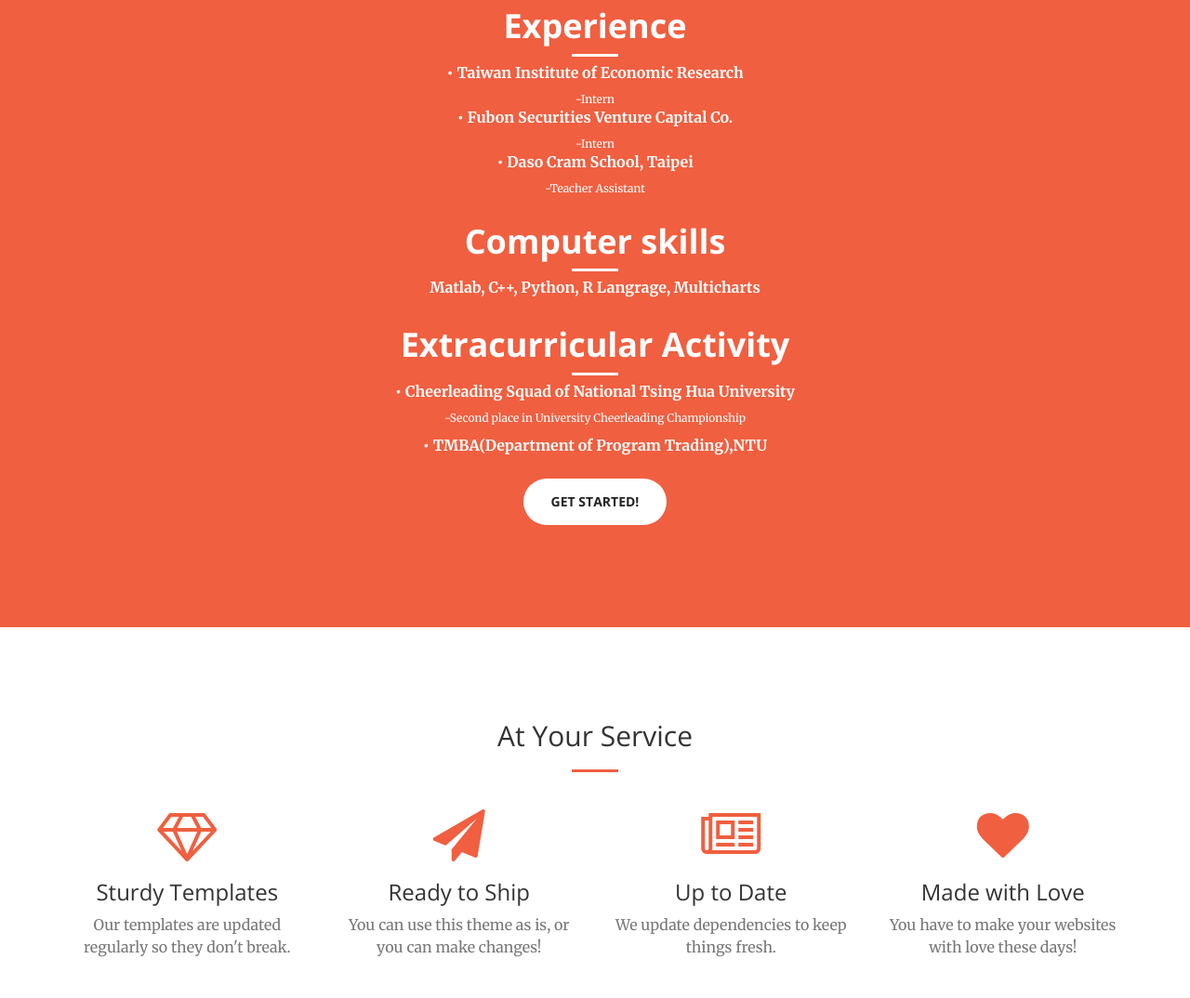
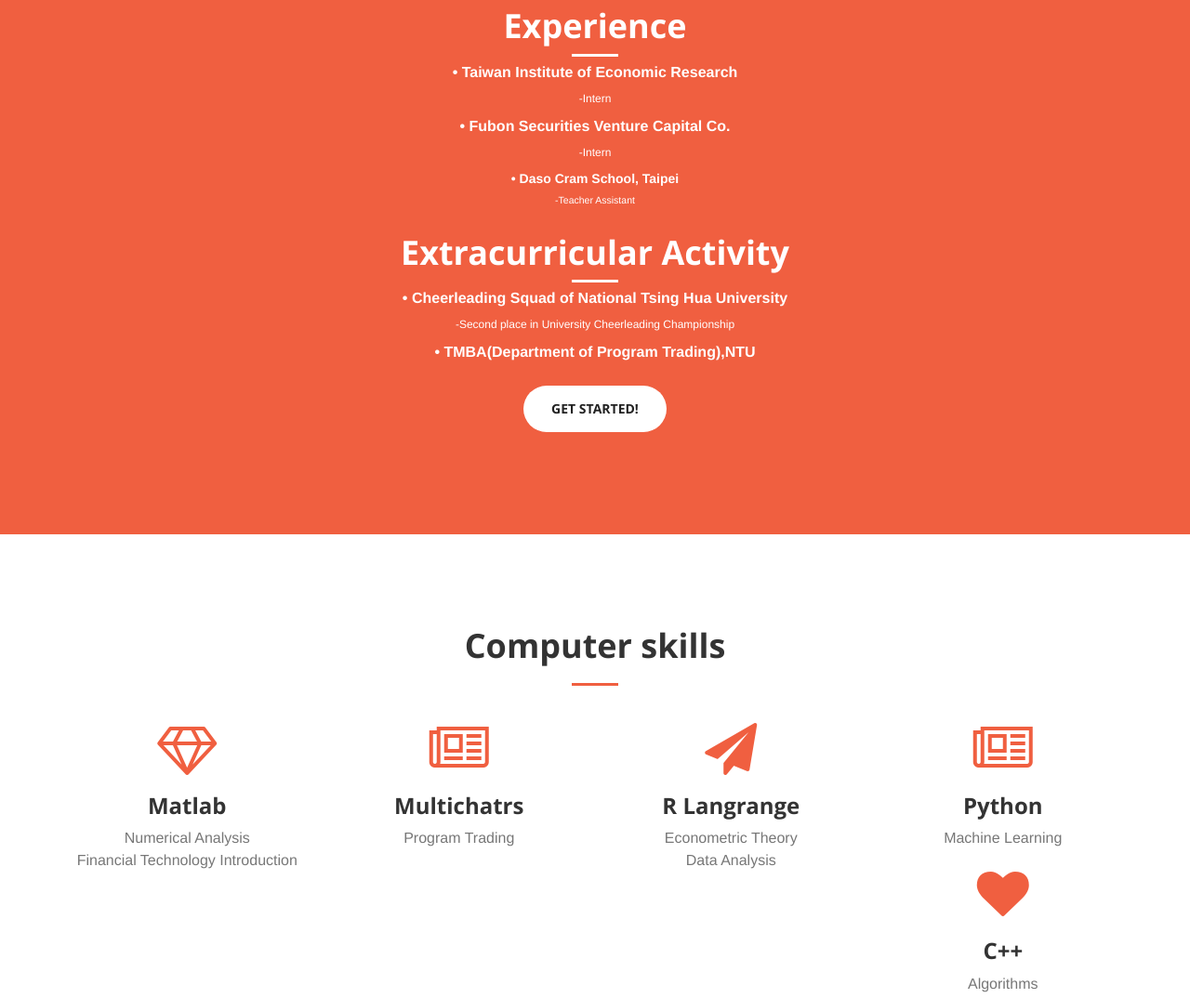
Before and after one commit to k19111991/Homepage, a website: page index.html in a window 1280 px wide. Shown: the part 892-1966 px from the top of the page at 93% size. Drawn offline with nearby package versions, Linux system fonts and the light colour scheme; a web font is replaced by a local one.

Commit message:
12/6 oooo

```diff
--- /dev/null
+++ b/css/font-style.css
@@ -0,0 +1,256 @@
+/* cyrillic-ext */
+@font-face {
+  font-family: 'Merriweather';
+  font-style: normal;
+  font-weight: 300;
+  src: local('Merriweather Light'), local('Merriweather-Light'), url(https://fonts.gstatic.com/s/merriweather/v13/ZvcMqxEwPfh2qDWBPxn6nrpPmMW7T3WCII-UZW2GGCw.woff2) format('woff2');
+  unicode-range: U+0460-052F, U+20B4, U+2DE0-2DFF, U+A640-A69F;
+}
+/* cyrillic */
+@font-face {
+  font-family: 'Merriweather';
+  font-style: normal;
+  font-weight: 300;
+  src: local('Merriweather Light'), local('Merriweather-Light'), url(https://fonts.gstatic.com/s/merriweather/v13/ZvcMqxEwPfh2qDWBPxn6nqAAODQ6hKuKTT6yBk7tJss.woff2) format('woff2');
+  unicode-range: U+0400-045F, U+0490-0491, U+04B0-04B1, U+2116;
+}
+/* latin-ext */
+@font-face {
+  font-family: 'Merriweather';
+  font-style: normal;
+  font-weight: 300;
+  src: local('Merriweather Light'), local('Merriweather-Light'), url(https://fonts.gstatic.com/s/merriweather/v13/ZvcMqxEwPfh2qDWBPxn6nhLwFvNxpkIoVzlXSkPSYkA.woff2) format('woff2');
+  unicode-range: U+0100-024F, U+1E00-1EFF, U+20A0-20AB, U+20AD-20CF, U+2C60-2C7F, U+A720-A7FF;
+}
+/* latin */
+@font-face {
+  font-family: 'Merriweather';
+  font-style: normal;
+  font-weight: 300;
+  src: local('Merriweather Light'), local('Merriweather-Light'), url(https://fonts.gstatic.com/s/merriweather/v13/ZvcMqxEwPfh2qDWBPxn6nk4GofcKVZz6wtzX_QUIqsI.woff2) format('woff2');
+  unicode-range: U+0000-00FF, U+0131, U+0152-0153, U+02C6, U+02DA, U+02DC, U+2000-206F, U+2074, U+20AC, U+2212, U+2215, U+E0FF, U+EFFD, U+F000;
+}
+/* cyrillic-ext */
+@font-face {
+  font-family: 'Merriweather';
+  font-style: normal;
+  font-weight: 400;
+  src: local('Merriweather'), local('Merriweather-Regular'), url(https://fonts.gstatic.com/s/merriweather/v13/RFda8w1V0eDZheqfcyQ4EK-j2U0lmluP9RWlSytm3ho.woff2) format('woff2');
+  unicode-range: U+0460-052F, U+20B4, U+2DE0-2DFF, U+A640-A69F;
+}
+/* cyrillic */
+@font-face {
+  font-family: 'Merriweather';
+  font-style: normal;
+  font-weight: 400;
+  src: local('Merriweather'), local('Merriweather-Regular'), url(https://fonts.gstatic.com/s/merriweather/v13/RFda8w1V0eDZheqfcyQ4EJX5f-9o1vgP2EXwfjgl7AY.woff2) format('woff2');
+  unicode-range: U+0400-045F, U+0490-0491, U+04B0-04B1, U+2116;
+}
+/* latin-ext */
+@font-face {
+  font-family: 'Merriweather';
+  font-style: normal;
+  font-weight: 400;
+  src: local('Merriweather'), local('Merriweather-Regular'), url(https://fonts.gstatic.com/s/merriweather/v13/RFda8w1V0eDZheqfcyQ4ED0LW-43aMEzIO6XUTLjad8.woff2) format('woff2');
+  unicode-range: U+0100-024F, U+1E00-1EFF, U+20A0-20AB, U+20AD-20CF, U+2C60-2C7F, U+A720-A7FF;
+}
+/* latin */
+@font-face {
+  font-family: 'Merriweather';
+  font-style: normal;
+  font-weight: 400;
+  src: local('Merriweather'), local('Merriweather-Regular'), url(https://fonts.gstatic.com/s/merriweather/v13/RFda8w1V0eDZheqfcyQ4EOgdm0LZdjqr5-oayXSOefg.woff2) format('woff2');
+  unicode-range: U+0000-00FF, U+0131, U+0152-0153, U+02C6, U+02DA, U+02DC, U+2000-206F, U+2074, U+20AC, U+2212, U+2215, U+E0FF, U+EFFD, U+F000;
+}
+/* cyrillic-ext */
+@font-face {
+  font-family: 'Merriweather';
+  font-style: normal;
+  font-weight: 700;
+  src: local('Merriweather Bold'), local('Merriweather-Bold'), url(https://fonts.gstatic.com/s/merriweather/v13/ZvcMqxEwPfh2qDWBPxn6nrPaLDTSXeXFRL0dx0NiHII.woff2) format('woff2');
+  unicode-range: U+0460-052F, U+20B4, U+2DE0-2DFF, U+A640-A69F;
+}
+/* cyrillic */
+@font-face {
+  font-family: 'Merriweather';
+  font-style: normal;
+  font-weight: 700;
+  src: local('Merriweather Bold'), local('Merriweather-Bold'), url(https://fonts.gstatic.com/s/merriweather/v13/ZvcMqxEwPfh2qDWBPxn6ntkZ6ofoXFVR94fBb90XSvU.woff2) format('woff2');
+  unicode-range: U+0400-045F, U+0490-0491, U+04B0-04B1, U+2116;
+}
+/* latin-ext */
+@font-face {
+  font-family: 'Merriweather';
+  font-style: normal;
+  font-weight: 700;
+  src: local('Merriweather Bold'), local('Merriweather-Bold'), url(https://fonts.gstatic.com/s/merriweather/v13/ZvcMqxEwPfh2qDWBPxn6nuIaMZP5eRGvEWe_CNIU_oY.woff2) format('woff2');
+  unicode-range: U+0100-024F, U+1E00-1EFF, U+20A0-20AB, U+20AD-20CF, U+2C60-2C7F, U+A720-A7FF;
+}
+/* latin */
+@font-face {
+  font-family: 'Merriweather';
+  font-style: normal;
+  font-weight: 700;
+  src: local('Merriweather Bold'), local('Merriweather-Bold'), url(https://fonts.gstatic.com/s/merriweather/v13/ZvcMqxEwPfh2qDWBPxn6nnNuWYKPzoeKl5tYj8yhly0.woff2) format('woff2');
+  unicode-range: U+0000-00FF, U+0131, U+0152-0153, U+02C6, U+02DA, U+02DC, U+2000-206F, U+2074, U+20AC, U+2212, U+2215, U+E0FF, U+EFFD, U+F000;
+}
+/* cyrillic-ext */
+@font-face {
+  font-family: 'Merriweather';
+  font-style: normal;
+  font-weight: 900;
+  src: local('Merriweather Black'), local('Merriweather-Black'), url(https://fonts.gstatic.com/s/merriweather/v13/ZvcMqxEwPfh2qDWBPxn6npRmMktGnN9fECZcESJ2wdY.woff2) format('woff2');
+  unicode-range: U+0460-052F, U+20B4, U+2DE0-2DFF, U+A640-A69F;
+}
+/* cyrillic */
+@font-face {
+  font-family: 'Merriweather';
+  font-style: normal;
+  font-weight: 900;
+  src: local('Merriweather Black'), local('Merriweather-Black'), url(https://fonts.gstatic.com/s/merriweather/v13/ZvcMqxEwPfh2qDWBPxn6nhYk6kXjxbl9hCl_j54B6tY.woff2) format('woff2');
+  unicode-range: U+0400-045F, U+0490-0491, U+04B0-04B1, U+2116;
+}
+/* latin-ext */
+@font-face {
+  font-family: 'Merriweather';
+  font-style: normal;
+  font-weight: 900;
+  src: local('Merriweather Black'), local('Merriweather-Black'), url(https://fonts.gstatic.com/s/merriweather/v13/ZvcMqxEwPfh2qDWBPxn6nu8B3NNHiE7lEpFTE0KxUWk.woff2) format('woff2');
+  unicode-range: U+0100-024F, U+1E00-1EFF, U+20A0-20AB, U+20AD-20CF, U+2C60-2C7F, U+A720-A7FF;
+}
+/* latin */
+@font-face {
+  font-family: 'Merriweather';
+  font-style: normal;
+  font-weight: 900;
+  src: local('Merriweather Black'), local('Merriweather-Black'), url(https://fonts.gstatic.com/s/merriweather/v13/ZvcMqxEwPfh2qDWBPxn6ntDLwwZd-mS_8JqJ_KGXwxs.woff2) format('woff2');
+  unicode-range: U+0000-00FF, U+0131, U+0152-0153, U+02C6, U+02DA, U+02DC, U+2000-206F, U+2074, U+20AC, U+2212, U+2215, U+E0FF, U+EFFD, U+F000;
+}
+/* cyrillic-ext */
+@font-face {
+  font-family: 'Merriweather';
+  font-style: italic;
+  font-weight: 300;
+  src: local('Merriweather Light Italic'), local('Merriweather-LightItalic'), url(https://fonts.gstatic.com/s/merriweather/v13/EYh7Vl4ywhowqULgRdYwIFvxabc8-Ua_u_bDyl2V6ao.woff2) format('woff2');
+  unicode-range: U+0460-052F, U+20B4, U+2DE0-2DFF, U+A640-A69F;
+}
+/* cyrillic */
+@font-face {
+  font-family: 'Merriweather';
+  font-style: italic;
+  font-weight: 300;
+  src: local('Merriweather Light Italic'), local('Merriweather-LightItalic'), url(https://fonts.gstatic.com/s/merriweather/v13/EYh7Vl4ywhowqULgRdYwII_1JgVyIQZ7vlaYT5eo8zo.woff2) format('woff2');
+  unicode-range: U+0400-045F, U+0490-0491, U+04B0-04B1, U+2116;
+}
+/* latin-ext */
+@font-face {
+  font-family: 'Merriweather';
+  font-style: italic;
+  font-weight: 300;
+  src: local('Merriweather Light Italic'), local('Merriweather-LightItalic'), url(https://fonts.gstatic.com/s/merriweather/v13/EYh7Vl4ywhowqULgRdYwIJpID8tihKRMKfpfDQ5OzSE.woff2) format('woff2');
+  unicode-range: U+0100-024F, U+1E00-1EFF, U+20A0-20AB, U+20AD-20CF, U+2C60-2C7F, U+A720-A7FF;
+}
+/* latin */
+@font-face {
+  font-family: 'Merriweather';
+  font-style: italic;
+  font-weight: 300;
+  src: local('Merriweather Light Italic'), local('Merriweather-LightItalic'), url(https://fonts.gstatic.com/s/merriweather/v13/EYh7Vl4ywhowqULgRdYwIHM1hBkL4m68a-ReB_y0NYc.woff2) format('woff2');
+  unicode-range: U+0000-00FF, U+0131, U+0152-0153, U+02C6, U+02DA, U+02DC, U+2000-206F, U+2074, U+20AC, U+2212, U+2215, U+E0FF, U+EFFD, U+F000;
+}
+/* cyrillic-ext */
+@font-face {
+  font-family: 'Merriweather';
+  font-style: italic;
+  font-weight: 400;
+  src: local('Merriweather Italic'), local('Merriweather-Italic'), url(https://fonts.gstatic.com/s/merriweather/v13/So5lHxHT37p2SS4-t60SlJX7FfjVuZf3W7tKvrYzIk8.woff2) format('woff2');
+  unicode-range: U+0460-052F, U+20B4, U+2DE0-2DFF, U+A640-A69F;
+}
+/* cyrillic */
+@font-face {
+  font-family: 'Merriweather';
+  font-style: italic;
+  font-weight: 400;
+  src: local('Merriweather Italic'), local('Merriweather-Italic'), url(https://fonts.gstatic.com/s/merriweather/v13/So5lHxHT37p2SS4-t60SlOb988d5RHZc66psPc8fYGQ.woff2) format('woff2');
+  unicode-range: U+0400-045F, U+0490-0491, U+04B0-04B1, U+2116;
+}
+/* latin-ext */
+@font-face {
+  font-family: 'Merriweather';
+  font-style: italic;
+  font-weight: 400;
+  src: local('Merriweather Italic'), local('Merriweather-Italic'), url(https://fonts.gstatic.com/s/merriweather/v13/So5lHxHT37p2SS4-t60SlMAbIeegqMtwkwn2ZHUR4Nk.woff2) format('woff2');
+  unicode-range: U+0100-024F, U+1E00-1EFF, U+20A0-20AB, U+20AD-20CF, U+2C60-2C7F, U+A720-A7FF;
+}
+/* latin */
+@font-face {
+  font-family: 'Merriweather';
+  font-style: italic;
+  font-weight: 400;
+  src: local('Merriweather Italic'), local('Merriweather-Italic'), url(https://fonts.gstatic.com/s/merriweather/v13/So5lHxHT37p2SS4-t60SlBMBlNeli-0RcAdOFWWLdxQ.woff2) format('woff2');
+  unicode-range: U+0000-00FF, U+0131, U+0152-0153, U+02C6, U+02DA, U+02DC, U+2000-206F, U+2074, U+20AC, U+2212, U+2215, U+E0FF, U+EFFD, U+F000;
+}
+/* cyrillic-ext */
+@font-face {
+  font-family: 'Merriweather';
+  font-style: italic;
+  font-weight: 700;
+  src: local('Merriweather Bold Italic'), local('Merriweather-BoldItalic'), url(https://fonts.gstatic.com/s/merriweather/v13/EYh7Vl4ywhowqULgRdYwIEVUTRPtBn3BSc_rW_ryx7U.woff2) format('woff2');
+  unicode-range: U+0460-052F, U+20B4, U+2DE0-2DFF, U+A640-A69F;
+}
+/* cyrillic */
+@font-face {
+  font-family: 'Merriweather';
+  font-style: italic;
+  font-weight: 700;
+  src: local('Merriweather Bold Italic'), local('Merriweather-BoldItalic'), url(https://fonts.gstatic.com/s/merriweather/v13/EYh7Vl4ywhowqULgRdYwIDaggPqPUlqZtH2DnDrcMQE.woff2) format('woff2');
+  unicode-range: U+0400-045F, U+0490-0491, U+04B0-04B1, U+2116;
+}
+/* latin-ext */
+@font-face {
+  font-family: 'Merriweather';
+  font-style: italic;
+  font-weight: 700;
+  src: local('Merriweather Bold Italic'), local('Merriweather-BoldItalic'), url(https://fonts.gstatic.com/s/merriweather/v13/EYh7Vl4ywhowqULgRdYwIOR3LJ09PnibSpWhv21tZ8w.woff2) format('woff2');
+  unicode-range: U+0100-024F, U+1E00-1EFF, U+20A0-20AB, U+20AD-20CF, U+2C60-2C7F, U+A720-A7FF;
+}
+/* latin */
+@font-face {
+  font-family: 'Merriweather';
+  font-style: italic;
+  font-weight: 700;
+  src: local('Merriweather Bold Italic'), local('Merriweather-BoldItalic'), url(https://fonts.gstatic.com/s/merriweather/v13/EYh7Vl4ywhowqULgRdYwIEcqRxak6Wc5LUVz-l064SE.woff2) format('woff2');
+  unicode-range: U+0000-00FF, U+0131, U+0152-0153, U+02C6, U+02DA, U+02DC, U+2000-206F, U+2074, U+20AC, U+2212, U+2215, U+E0FF, U+EFFD, U+F000;
+}
+/* cyrillic-ext */
+@font-face {
+  font-family: 'Merriweather';
+  font-style: italic;
+  font-weight: 900;
+  src: local('Merriweather Black Italic'), local('Merriweather-BlackItalic'), url(https://fonts.gstatic.com/s/merriweather/v13/EYh7Vl4ywhowqULgRdYwICR62gPmgX9pXMEmx1A9y0c.woff2) format('woff2');
+  unicode-range: U+0460-052F, U+20B4, U+2DE0-2DFF, U+A640-A69F;
+}
+/* cyrillic */
+@font-face {
+  font-family: 'Merriweather';
+  font-style: italic;
+  font-weight: 900;
+  src: local('Merriweather Black Italic'), local('Merriweather-BlackItalic'), url(https://fonts.gstatic.com/s/merriweather/v13/EYh7Vl4ywhowqULgRdYwIMbbw6pOSxajs_BxQ1hzVho.woff2) format('woff2');
+  unicode-range: U+0400-045F, U+0490-0491, U+04B0-04B1, U+2116;
+}
+/* latin-ext */
+@font-face {
+  font-family: 'Merriweather';
+  font-style: italic;
+  font-weight: 900;
+  src: local('Merriweather Black Italic'), local('Merriweather-BlackItalic'), url(https://fonts.gstatic.com/s/merriweather/v13/EYh7Vl4ywhowqULgRdYwIOSQfM42FHfzkXTnQR6vRvg.woff2) format('woff2');
+  unicode-range: U+0100-024F, U+1E00-1EFF, U+20A0-20AB, U+20AD-20CF, U+2C60-2C7F, U+A720-A7FF;
+}
+/* latin */
+@font-face {
+  font-family: 'Merriweather';
+  font-style: italic;
+  font-weight: 900;
+  src: local('Merriweather Black Italic'), local('Merriweather-BlackItalic'), url(https://fonts.gstatic.com/s/merriweather/v13/EYh7Vl4ywhowqULgRdYwIN4rWrnaUG5GaGDO0TOZR8c.woff2) format('woff2');
+  unicode-range: U+0000-00FF, U+0131, U+0152-0153, U+02C6, U+02DA, U+02DC, U+2000-206F, U+2074, U+20AC, U+2212, U+2215, U+E0FF, U+EFFD, U+F000;
+}
--- a/index.html
+++ b/index.html
@@ -16,9 +16,8 @@
 
     <!-- Custom Fonts -->
     <link href="vendor/font-awesome/css/font-awesome.min.css" rel="stylesheet" type="text/css">
-    <link href='https://fonts.googleapis.com/css?family=Open+Sans:300italic,400italic,600italic,700italic,800italic,400,300,600,700,800' rel='stylesheet' type='text/css'>
-    <link href='https://fonts.googleapis.com/css?family=Merriweather:400,300,300italic,400italic,700,700italic,900,900italic' rel='stylesheet' type='text/css'>
-
+    <link href="css/font.style.css" rel="stylesheet" type="text/css">
+    <link href="css/font-style.css" rel="stylesheet" type="text/css">
     <!-- Plugin CSS -->
     <link href="vendor/magnific-popup/magnific-popup.css" rel="stylesheet">
 
@@ -50,13 +49,13 @@
             <div class="collapse navbar-collapse" id="bs-example-navbar-collapse-1">
                 <ul class="nav navbar-nav navbar-right">
                     <li>
-                        <a class="page-scroll" href="#about">About</a>
+                        <a class="page-scroll" href="#about">Experience</a>
                     </li>
                     <li>
-                        <a class="page-scroll" href="#services">Services</a>
+                        <a class="page-scroll" href="#services">Skills</a>
                     </li>
                     <li>
-                        <a class="page-scroll" href="#portfolio">Portfolio</a>
+                        <a class="page-scroll" href="#portfolio">Photos</a>
                     </li>
                     <li>
                         <a class="page-scroll" href="#contact">Contact</a>
@@ -105,17 +104,15 @@
                     <p><strong>• Taiwan Institute of Economic Research</strong>
                     <br>
                     <sub>-Intern</sub><br>
+                    </p>
+                    <p>
                     <strong>• Fubon Securities Venture Capital Co.</strong>
                     <br>
                     <sub>-Intern</sub><br>
+                    </p>
                     <strong>• Daso Cram School, Taipei</strong>
                     <br>
                     <sub>-Teacher Assistant</sub>
-                    </p>
-                    <br>
-                    <h1 class="section-heading"><strong>Computer skills</strong></h1>
-                    <hr class="light">
-                    <p><strong>Matlab, C++, Python, R Langrage, Multicharts</strong>
                     </p>
                     <br>
                     <h1 class="section-heading"><strong>Extracurricular Activity</strong></h1>
@@ -133,11 +130,12 @@
         </div>
     </section>
 
+
     <section id="services">
         <div class="container">
             <div class="row">
                 <div class="col-lg-12 text-center">
-                    <h2 class="section-heading">At Your Service</h2>
+                    <h1 class="section-heading"><strong>Computer skills</strong></h1>
                     <hr class="primary">
                 </div>
             </div>
@@ -147,29 +145,43 @@
                 <div class="col-lg-3 col-md-6 text-center">
                     <div class="service-box">
                         <i class="fa fa-4x fa-diamond text-primary sr-icons"></i>
-                        <h3>Sturdy Templates</h3>
-                        <p class="text-muted">Our templates are updated regularly so they don't break.</p>
+                        <h3><strong>Matlab</strong></h3>
+                        <p class="text-muted">Numerical Analysis
+                        <br>
+                        Financial Technology Introduction
+                        </p>
+                    </div>
+                </div>
+                <div class="col-lg-3 col-md-6 text-center">
+                    <div class="service-box">
+                        <i class="fa fa-4x fa-newspaper-o text-primary sr-icons"></i>
+                        <h3><strong>Multichatrs</strong></h3>
+                        <p class="text-muted">Program Trading</p>
                     </div>
                 </div>
                 <div class="col-lg-3 col-md-6 text-center">
                     <div class="service-box">
                         <i class="fa fa-4x fa-paper-plane text-primary sr-icons"></i>
-                        <h3>Ready to Ship</h3>
-                        <p class="text-muted">You can use this theme as is, or you can make changes!</p>
+                        <h3><strong>R Langrange</strong></h3>
+                        <p class="text-muted">Econometric Theory
+                        <br>
+                        Data Analysis
+                        </p>
                     </div>
                 </div>
                 <div class="col-lg-3 col-md-6 text-center">
                     <div class="service-box">
                         <i class="fa fa-4x fa-newspaper-o text-primary sr-icons"></i>
-                        <h3>Up to Date</h3>
-                        <p class="text-muted">We update dependencies to keep things fresh.</p>
+                        <h3><strong>Python</strong></h3>
+                        <p class="text-muted">Machine Learning
+                        </p>
                     </div>
                 </div>
                 <div class="col-lg-3 col-md-6 text-center">
                     <div class="service-box">
                         <i class="fa fa-4x fa-heart text-primary sr-icons"></i>
-                        <h3>Made with Love</h3>
-                        <p class="text-muted">You have to make your websites with love these days!</p>
+                        <h3><strong>C++</strong></h3>
+                        <p class="text-muted">Algorithms</p>
                     </div>
                 </div>
             </div>
@@ -276,8 +288,8 @@
     <aside class="bg-dark">
         <div class="container text-center">
             <div class="call-to-action">
-                <h2>Free Download at Start Bootstrap!</h2>
-                <a href="http://startbootstrap.com/template-overviews/creative/" class="btn btn-default btn-xl sr-button">Download Now!</a>
+                <h2>Contact me!</h2>
+                <a href="https://www.facebook.com/jennifer.y.wang97" class="btn btn-default btn-xl sr-button">Pig!</a>
             </div>
         </div>
     </aside>
```
